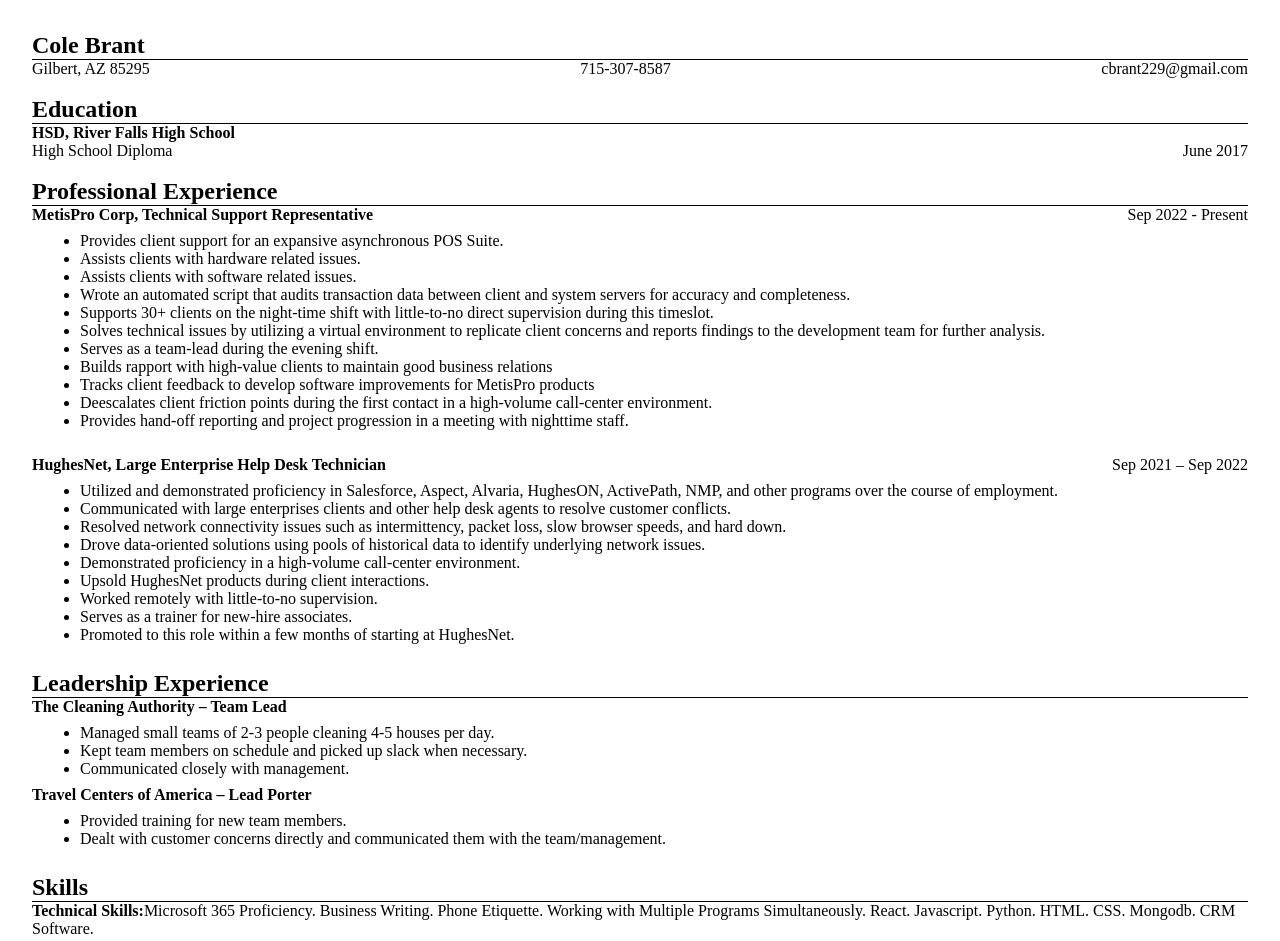
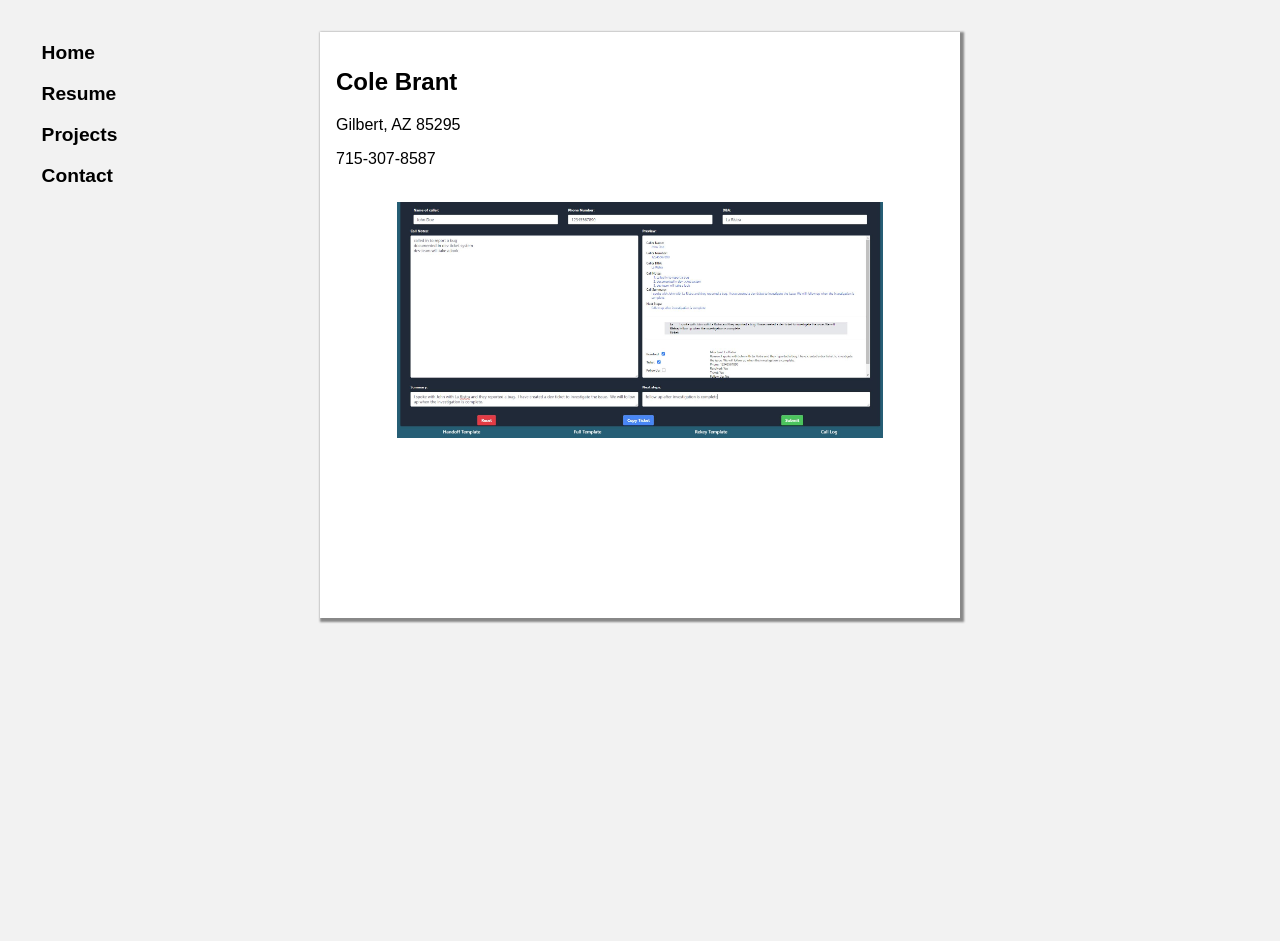
Before and after one commit to coleb229/resume-page, a plain HTML site: page index.html in a window 1280 px wide. After the commit the page ends 800 px from the top, so only its background shows below. Drawn offline with Linux system fonts and the light colour scheme.

Commit message:
Added some more styling and expanded on the site as a whole.  Also setup a working image carousel with js.

```diff
--- a/index.html
+++ b/index.html
@@ -2,90 +2,34 @@
 <html lang="en">
   <head>
     <meta charset="UTF-8">
-    <title>Home</title>
-    <link href="style.css" rel="stylesheet">
+    <title>Portfolio :: Home</title>
+    <link href="./styles/global.css" rel="stylesheet">
+    <link href="./styles/index.css" rel="stylesheet">
   </head>
   <body>
+    <div id="nav">
+      <a href="./index.html">Home</a>
+      <a href="./pages/resume.html">Resume</a>
+      <a href="./pages/projects.html">Projects</a>
+      <a href="./pages/contact.html">Contact</a>
+    </div>
+    <div id="container">
       <div id="header">
         <h2>Cole Brant</h2>
         <div class="contact">
           <p>Gilbert, AZ 85295</p>
           <p>715-307-8587</p>
-            <p>cbrant229@gmail.com</p>
         </div>
       </div>
       <br>
-    <div id="education">
-        <h2>Education</h2>
-        <h4>HSD, River Falls High School</h4>
-        <div class="flex">
-            <p>High School Diploma</p>
-            <p>June 2017</p>
+      <div class="carousel-container">
+        <div class="carousel-slide">
+          <img src="./images/project1.JPG" alt="Image 1">
+          <img src="./images/project2.JPG" alt="Image 2">
+          <img src="./images/project1.JPG" alt="Image 3">
         </div>
       </div>
-    <br>
-    <div id="experience">
-        <h2>Professional Experience</h2>
-        <div class="flex">
-            <h4>MetisPro Corp, Technical Support Representative</h4>
-            <p>Sep 2022 - Present</p>
     </div>
-        <ul>
-            <li>Provides client support for an expansive asynchronous POS Suite.</li>
-            <li>Assists clients with hardware related issues.</li>
-            <li>Assists clients with software related issues.</li>
-            <li>Wrote an automated script that audits transaction data between client and system servers for accuracy and
-                completeness.</li>
-            <li>Supports 30+ clients on the night-time shift with little-to-no direct supervision during this timeslot.</li>
-            <li>Solves technical issues by utilizing a virtual environment to replicate client concerns and reports findings to the
-                development team for further analysis.</li>
-            <li>Serves as a team-lead during the evening shift.</li>
-            <li>Builds rapport with high-value clients to maintain good business relations</li>
-            <li>Tracks client feedback to develop software improvements for MetisPro products</li>
-            <li>Deescalates client friction points during the first contact in a high-volume call-center environment.
-            </li>
-            <li>Provides hand-off reporting and project progression in a meeting with nighttime staff.</li>
-        </ul>
-        <br>
-        <div class="flex">
-            <h4>HughesNet, Large Enterprise Help Desk Technician</h4>
-            <p>Sep 2021 – Sep 2022</p>
-        </div>
-        <ul>
-            <li>Utilized and demonstrated proficiency in Salesforce, Aspect, Alvaria, HughesON, ActivePath, NMP, and other
-                programs over the course of employment.</li>
-            <li>Communicated with large enterprises clients and other help desk agents to resolve customer conflicts.
-            </li>
-            <li>Resolved network connectivity issues such as intermittency, packet loss, slow browser speeds, and hard down.</li>
-            <li>Drove data-oriented solutions using pools of historical data to identify underlying network issues.</li>
-            <li>Demonstrated proficiency in a high-volume call-center environment.</li>
-            <li>Upsold HughesNet products during client interactions.</li>
-            <li>Worked remotely with little-to-no supervision.
-            </li>
-            <li>Serves as a trainer for new-hire associates.</li>
-            <li>Promoted to this role within a few months of starting at HughesNet.</li>
-        </ul>
-    </div>
-    <br>
-    <div id="leadership">
-        <h2>Leadership Experience</h2>
-        <h4>The Cleaning Authority – Team Lead</h4>
-        <ul>
-            <li>Managed small teams of 2-3 people cleaning 4-5 houses per day.</li>
-            <li>Kept team members on schedule and picked up slack when necessary.</li>
-            <li>Communicated closely with management.</li>
-        </ul>
-        <h4>Travel Centers of America – Lead Porter</h4>
-        <ul>
-            <li>Provided training for new team members.</li>
-            <li>Dealt with customer concerns directly and communicated them with the team/management.</li>
-        </ul>
-    </div>
-    <br>
-    <div id="skills">
-        <h2>Skills</h2>
-        <p style="float: left;"><p style="font-weight: bold; float: left;">Technical Skills: </p>Microsoft 365 Proficiency. Business Writing. Phone Etiquette. Working with Multiple Programs
-        Simultaneously. React. Javascript. Python. HTML. CSS. Mongodb. CRM Software.</p>
-    </div>
+    <script src="./scripts/carousel.js"></script>
   </body>
 </html>
--- /dev/null
+++ b/scripts/carousel.js
@@ -0,0 +1,30 @@
+const carouselSlide = document.querySelector('.carousel-slide')
+const images = document.querySelectorAll('.carousel-slide img')
+
+let counter = 0
+const slideWidth = images[0].clientWidth
+
+function nextSlide() {
+  if (counter >= images.length - 1) {
+    counter = -1
+    carouselSlide.style.transition = 'none'
+    carouselSlide.style.transform = `translateX(-${counter * slideWidth}px)`
+  } else {
+    counter++
+    carouselSlide.style.transform = `translateX(-${counter * slideWidth}px)`
+    carouselSlide.style.transition = 'transform 0.4s ease-in-out'
+  }
+}
+
+function prevSlide() {
+  if (counter <= 0) return
+  counter--
+  carouselSlide.style.transform = `translateX(-${counter * slideWidth}px)`
+}
+
+document.addEventListener('keydown', (e) => {
+  if (e.key === 'ArrowLeft') prevSlide()
+  if (e.key === 'ArrowRight') nextSlide()
+})
+
+setInterval(nextSlide, 3000)
--- a/style.css
+++ /dev/null
@@ -1,33 +0,0 @@
-p {
-    margin: 0;
-}
-
-h2 {
-    border-bottom: 1px solid black;
-    margin: 0;
-}
-
-h4 {
-    margin: 0;
-}
-
-ul {
-    margin: .5em;
-}
-
-.contact {
-    display: flex;
-    flex-direction: row;
-    justify-content: space-between;
-    padding-top: 0px;
-}
-
-.flex {
-    display: flex;
-    flex-direction: row;
-    justify-content: space-between;
-}
-
-body {
-    margin: 2em;
-}
--- /dev/null
+++ b/styles/global.css
@@ -0,0 +1,49 @@
+@tailwind base;
+@tailwind components;
+@tailwind utilities;
+
+body {
+    margin: 2em;
+    background-color: #f2f2f2;
+    font-family: Arial, sans-serif;
+}
+
+#container {
+    width: 50%;
+    height: fit-content;
+    margin: auto;
+    background-color: white;
+    padding: 1em;
+    box-shadow: 2px 2px 2px 2px #888888;
+    display: flex;
+    flex-direction: column;
+}
+
+.flex {
+    display: flex;
+    flex-direction: row;
+    justify-content: space-between;
+}
+
+/* start nav styles */
+#nav {
+    position: fixed;
+    display: flex;
+    flex-direction: column;
+    justify-content: space-between;
+    align-items: left;
+    margin-bottom: 1em;
+}
+
+#nav a {
+    text-decoration: none;
+    color: black;
+    font-weight: 600;
+    font-size: 1.2em;
+    margin: 0.5em;
+}
+
+#nav a:hover {
+    color: #484870;
+}
+/* end nav styles */
--- /dev/null
+++ b/styles/index.css
@@ -0,0 +1,18 @@
+
+.carousel-container {
+  width: 80%;
+  max-width: 800px;
+  height: 400px;
+  margin: auto;
+  overflow: hidden;
+}
+
+.carousel-slide {
+  display: flex;
+  transition: transform 0.3s ease-in-out;
+}
+
+.carousel-slide img {
+  width: 100%;
+  height: 100%;
+}
--- /dev/null
+++ b/styles/resume.css
@@ -0,0 +1,32 @@
+.contact {
+  display: flex;
+  flex-direction: row;
+  justify-content: space-between;
+  padding-top: 0px;
+}
+
+h2 {
+  border-bottom: 1px solid black;
+  margin: 0;
+}
+
+h4 {
+  margin: 0;
+}
+
+ul {
+  margin: .5em;
+}
+
+p {
+  margin: 0;
+}
+
+#skills {
+  float: left;
+}
+
+#skills p {
+  float: left;
+  font-weight: bold;
+}
```
Also changed, not shown: pages/resume.html (added, +103 -0 lines), images/project1.JPG (added), images/project2.JPG (added). Lines whose indentation alone changed are shown as unchanged.
